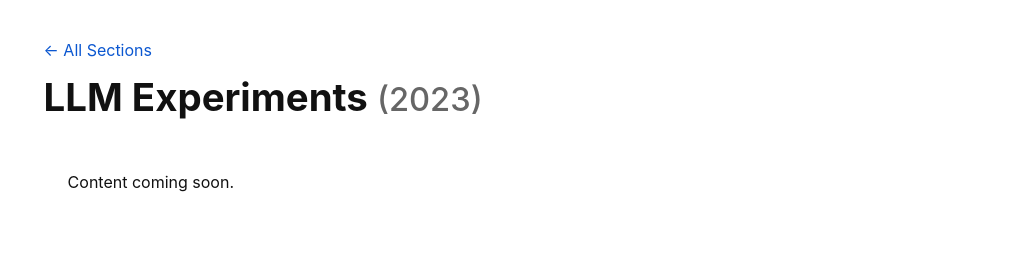
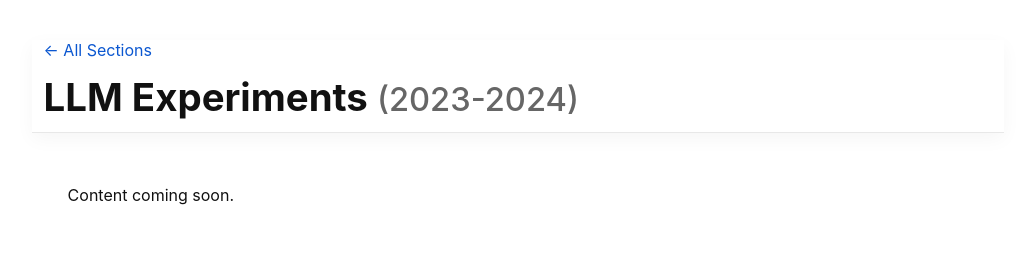
Before and after one commit to ggoonnzzaallo/ggoonnzzaallo.github.io, a plain HTML site: page pages/LLM_Experiments_2024.html in a window 1280 px wide. Shown: the top 255 px of the page, without its empty margins (122-1157 px from the left). Drawn offline with Linux system fonts and the light colour scheme.

Commit message:
LLM Experiments (2023–2024); sticky section headers
- Index and section page show the 2023–2024 date range; page slug is LLM_Experiments_2024.html.
- Section headers with the back link stay visible while scrolling (opaque bar + safe-area top).

Made-with: Cursor

```diff
--- a/pages/LLM_Experiments_2023.html
+++ b/pages/LLM_Experiments_2024.html
@@ -3,14 +3,14 @@
 <head>
   <meta charset="UTF-8">
   <meta name="viewport" content="width=device-width, initial-scale=1.0">
-  <title>LLM Experiments (2023) - Gonzalo Builds</title>
+  <title>LLM Experiments (2023-2024) - Gonzalo Builds</title>
   <link rel="stylesheet" href="../site.css?v=20260423">
 </head>
 <body>
   <main class="container">
     <header class="header">
       <a class="back-link" href="../index.html">&larr; All Sections</a>
-      <h1>LLM Experiments <span class="card-year">(2023)</span></h1>
+      <h1>LLM Experiments <span class="card-year">(2023-2024)</span></h1>
     </header>
     <section class="media-list">
       <article class="content-item content-item--prose">
--- a/site.css
+++ b/site.css
@@ -39,6 +39,17 @@ body {
   text-decoration: none;
   display: inline-block;
   margin-bottom: 14px;
+}
+/* Section pages: keep “All Sections” + title visible while scrolling */
+.header:has(.back-link) {
+  position: sticky;
+  top: env(safe-area-inset-top, 0px);
+  z-index: 40;
+  padding-bottom: 12px;
+  margin-bottom: 8px;
+  background: #ffffff;
+  border-bottom: 1px solid #e8e8e8;
+  box-shadow: 0 6px 18px rgba(0, 0, 0, 0.04);
 }
 .social-nav {
   display: flex;
```
Also changed, not shown: index.html (+2 -2 lines).
